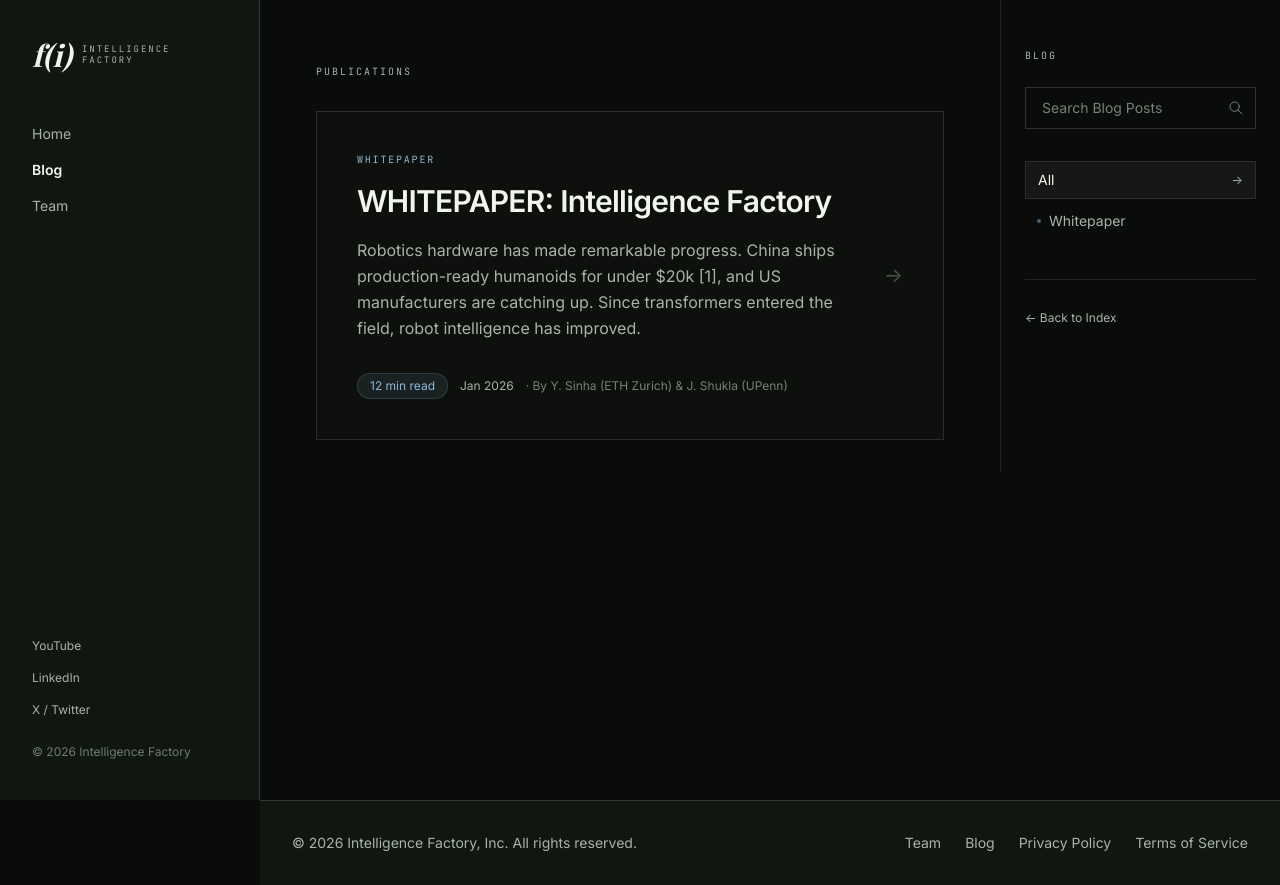
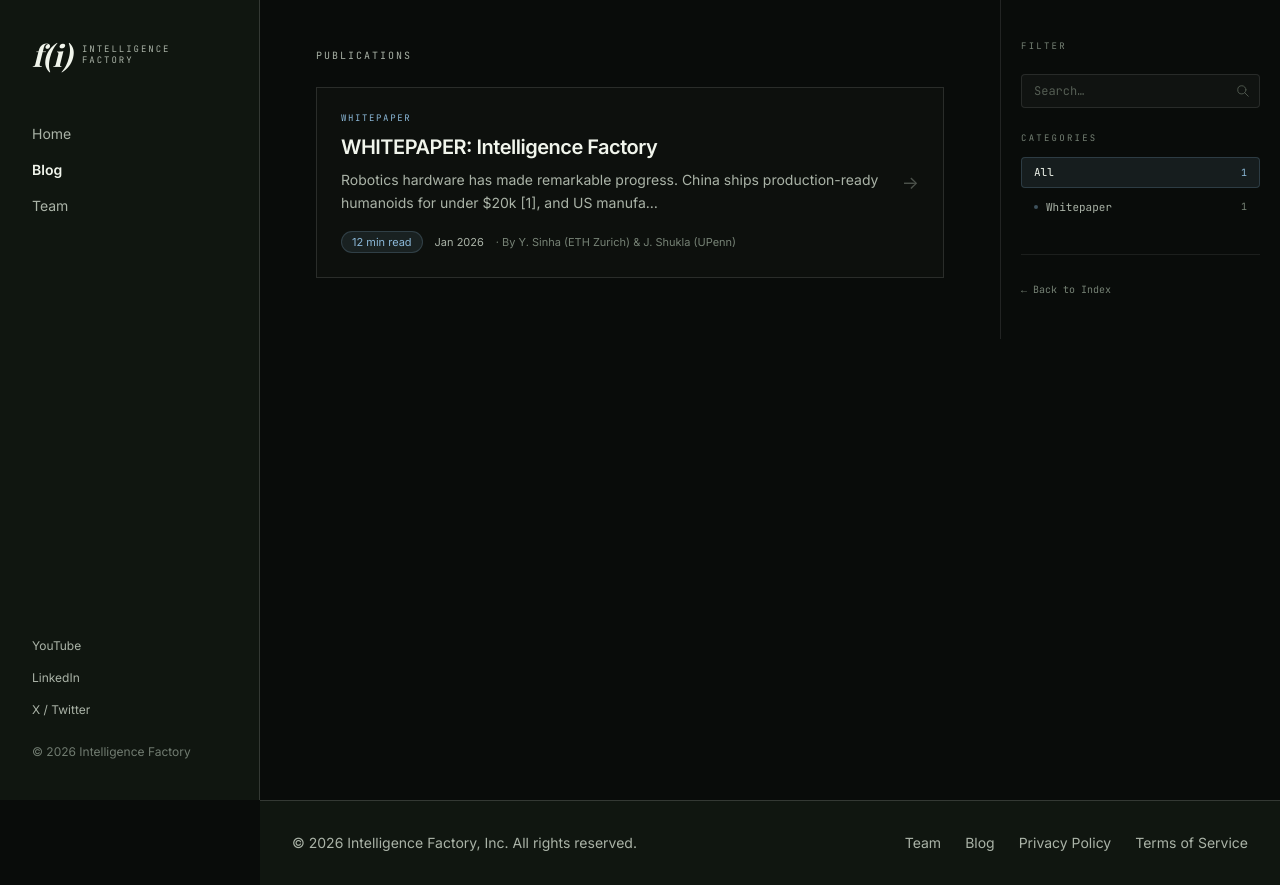
Before and after one commit to vaibhavnagargoje/fi-robotics, a Next.js app: page /blog in a window 1280 px wide. Built offline with nearby package versions, Linux system fonts and the light colour scheme; a web font is replaced by a local one.

Commit message:
fix video layout and blog page

```diff
--- a/components/sections/blog/BlogGrid.tsx
+++ b/components/sections/blog/BlogGrid.tsx
@@ -17,35 +17,35 @@
   if (remaining.length === 0) return null;
 
   return (
-    <section className="bg-[#090c0a] px-8 md:px-14 pb-14">
-      <div className="grid grid-cols-1 md:grid-cols-2 gap-4 mt-4">
+    <section className="bg-[#090c0a] px-8 md:px-14 pb-10">
+      <div className="grid grid-cols-1 md:grid-cols-2 lg:grid-cols-3 gap-3 mt-3">
         {remaining.map((post) => (
           <Link
             key={post.slug}
             href={`/blog/${post.slug}`}
-            className="group block border border-white/12 bg-[#0d100d] p-7 hover:border-white/25 transition-all duration-200"
+            className="group block border border-white/12 bg-[#0d100d] p-5 hover:border-white/25 transition-all duration-200"
           >
             {/* Tag */}
-            <p className="font-mono text-[10px] tracking-[0.18em] text-[#8bb8d8] uppercase mb-4">
+            <p className="font-mono text-[9px] tracking-[0.18em] text-[#8bb8d8] uppercase mb-2">
               {post.tag}
             </p>
 
             {/* Title */}
-            <h3 className="font-sans font-semibold text-lg md:text-xl text-[#f1f5ec] leading-snug mb-3 group-hover:text-[#8bb8d8] transition-colors">
+            <h3 className="font-sans font-semibold text-sm md:text-base text-[#f1f5ec] leading-snug mb-2 group-hover:text-[#8bb8d8] transition-colors">
               {post.title}
             </h3>
 
             {/* Excerpt */}
-            <p className="font-sans text-sm text-[#aab3a7] leading-relaxed mb-7">
-              {getExcerpt(post.body, 140)}
+            <p className="font-sans text-xs text-[#aab3a7] leading-relaxed mb-4">
+              {getExcerpt(post.body, 100)}
             </p>
 
             {/* Meta row */}
-            <div className="flex flex-wrap items-center gap-3">
-              <span className="font-sans text-xs text-[#8bb8d8] bg-[#8bb8d8]/10 border border-[#8bb8d8]/20 px-3 py-1 rounded-full">
+            <div className="flex flex-wrap items-center gap-2">
+              <span className="font-sans text-[10px] text-[#8bb8d8] bg-[#8bb8d8]/10 border border-[#8bb8d8]/20 px-2 py-0.5 rounded-full">
                 {post.readMin} min read
               </span>
-              <span className="font-sans text-xs text-[#aab3a7]">{post.date}</span>
+              <span className="font-sans text-[10px] text-[#aab3a7]">{post.date}</span>
             </div>
           </Link>
         ))}
--- a/components/sections/blog/BlogSidebar.tsx
+++ b/components/sections/blog/BlogSidebar.tsx
@@ -1,26 +1,29 @@
 import { posts } from "@/lib/posts";
 
 export default function BlogSidebar() {
-  /* Collect unique tags from all posts */
-  const tags = Array.from(new Set(posts.map((p) => p.tag)));
+  /* Collect unique tags with post counts */
+  const tagCounts = posts.reduce<Record<string, number>>((acc, p) => {
+    acc[p.tag] = (acc[p.tag] || 0) + 1;
+    return acc;
+  }, {});
+  const tags = Object.entries(tagCounts);
 
   return (
-    <div className="sticky top-0 px-6 py-12">
+    <div className="sticky top-0 px-5 py-10">
       {/* Header */}
-      <p className="font-mono text-[10px] tracking-[0.2em] text-[#aab3a7] uppercase mb-6">
-        Blog
+      <p className="font-mono text-[9px] tracking-[0.25em] text-[#768275] uppercase mb-5">
+        Filter
       </p>
 
       {/* Search input (UI only) */}
-      <div className="relative mb-8">
+      <div className="relative mb-6">
         <input
           type="text"
-          placeholder="Search Blog Posts"
-          readOnly
-          className="w-full bg-transparent border border-white/15 text-sm text-[#f1f5ec] placeholder-[#768275] px-4 py-2.5 font-sans focus:outline-none focus:border-[#8bb8d8]/40 transition-colors cursor-default"
+          placeholder="Search…"
+          className="w-full bg-white/[0.03] border border-white/10 rounded text-xs text-[#f1f5ec] placeholder-[#555e54] px-3 py-2 font-mono focus:outline-none focus:border-[#8bb8d8]/30 transition-colors"
         />
         <svg
-          className="absolute right-3 top-1/2 -translate-y-1/2 w-4 h-4 text-[#768275]"
+          className="absolute right-2.5 top-1/2 -translate-y-1/2 w-3.5 h-3.5 text-[#555e54]"
           fill="none"
           stroke="currentColor"
           viewBox="0 0 24 24"
@@ -34,31 +37,40 @@
         </svg>
       </div>
 
-      {/* Tags / Categories */}
-      <div className="space-y-1">
-        <button className="w-full flex items-center justify-between text-left font-sans text-sm text-[#f1f5ec] px-3 py-2 bg-white/5 border border-white/10 transition-colors">
+      {/* Categories */}
+      <p className="font-mono text-[9px] tracking-[0.25em] text-[#768275] uppercase mb-3">
+        Categories
+      </p>
+
+      <div className="flex flex-col gap-1">
+        {/* All button — active state */}
+        <button className="flex items-center justify-between text-left font-mono text-[11px] text-[#f1f5ec] px-3 py-1.5 bg-[#8bb8d8]/10 border border-[#8bb8d8]/20 rounded transition-colors">
           <span>All</span>
-          <span className="text-xs text-[#aab3a7]">→</span>
+          <span className="text-[10px] text-[#8bb8d8]">{posts.length}</span>
         </button>
 
-        {tags.map((tag) => (
+        {tags.map(([tag, count]) => (
           <button
             key={tag}
-            className="w-full flex items-center gap-2 text-left font-sans text-sm text-[#aab3a7] px-3 py-2 hover:text-[#f1f5ec] hover:bg-white/[0.03] transition-colors"
+            className="flex items-center justify-between text-left font-mono text-[11px] text-[#aab3a7] px-3 py-1.5 border border-transparent rounded hover:text-[#f1f5ec] hover:bg-white/[0.04] hover:border-white/8 transition-all duration-150"
           >
-            <span className="w-1 h-1 rounded-full bg-[#8bb8d8]/50 shrink-0" />
-            <span>{tag}</span>
+            <span className="flex items-center gap-2">
+              <span className="w-1 h-1 rounded-full bg-[#8bb8d8]/40 shrink-0" />
+              {tag}
+            </span>
+            <span className="text-[10px] text-[#768275]">{count}</span>
           </button>
         ))}
       </div>
 
       {/* Back to Index link */}
-      <div className="mt-10 pt-6 border-t border-white/10">
+      <div className="mt-8 pt-5 border-t border-white/8">
         <a
           href="/"
-          className="font-sans text-xs text-[#aab3a7] hover:text-[#8bb8d8] transition-colors inline-flex items-center gap-1.5"
+          className="group font-mono text-[10px] text-[#768275] hover:text-[#8bb8d8] transition-colors inline-flex items-center gap-1.5"
         >
-          ← Back to Index
+          <span className="group-hover:-translate-x-0.5 transition-transform">←</span>
+          Back to Index
         </a>
       </div>
     </div>
--- a/components/sections/blog/FeaturedPost.tsx
+++ b/components/sections/blog/FeaturedPost.tsx
@@ -17,50 +17,50 @@
   if (!post) return null;
 
   return (
-    <section className="bg-[#090c0a] px-8 md:px-14 pt-12 md:pt-16 pb-8">
+    <section className="bg-[#090c0a] px-8 md:px-14 pt-10 md:pt-12 pb-6">
       {/* Page header */}
-      <p className="font-mono text-[10px] tracking-[0.2em] text-[#aab3a7] uppercase mb-8">
+      <p className="font-mono text-[10px] tracking-[0.2em] text-[#aab3a7] uppercase mb-6">
         Publications
       </p>
 
       {/* Featured card */}
       <Link
         href={`/blog/${post.slug}`}
-        className="group block border border-white/12 bg-[#0d100d] p-8 md:p-10 hover:border-white/25 transition-all duration-200"
+        className="group block border border-white/12 bg-[#0d100d] p-5 md:p-6 hover:border-white/25 transition-all duration-200"
       >
-        <div className="flex flex-col md:flex-row md:items-start md:justify-between gap-6">
+        <div className="flex flex-col md:flex-row md:items-center md:justify-between gap-4">
           <div className="flex-1 min-w-0">
             {/* Tag */}
-            <p className="font-mono text-[10px] tracking-[0.18em] text-[#8bb8d8] uppercase mb-4">
+            <p className="font-mono text-[9px] tracking-[0.18em] text-[#8bb8d8] uppercase mb-2">
               {post.tag}
             </p>
 
             {/* Title */}
-            <h2 className="font-sans font-semibold text-2xl md:text-3xl text-[#f1f5ec] leading-tight tracking-tight mb-4 group-hover:text-[#8bb8d8] transition-colors">
+            <h2 className="font-sans font-semibold text-lg md:text-xl text-[#f1f5ec] leading-snug tracking-tight mb-2 group-hover:text-[#8bb8d8] transition-colors">
               {post.title}
             </h2>
 
             {/* Excerpt */}
-            <p className="font-sans text-sm md:text-base text-[#aab3a7] leading-relaxed max-w-2xl mb-8">
-              {getExcerpt(post.body, 220)}
+            <p className="font-sans text-sm text-[#aab3a7] leading-relaxed max-w-xl mb-4">
+              {getExcerpt(post.body, 120)}
             </p>
 
             {/* Meta row */}
             <div className="flex flex-wrap items-center gap-3">
-              <span className="font-sans text-xs text-[#8bb8d8] bg-[#8bb8d8]/10 border border-[#8bb8d8]/20 px-3 py-1 rounded-full">
+              <span className="font-sans text-[11px] text-[#8bb8d8] bg-[#8bb8d8]/10 border border-[#8bb8d8]/20 px-2.5 py-0.5 rounded-full">
                 {post.readMin} min read
               </span>
-              <span className="font-sans text-xs text-[#aab3a7]">
+              <span className="font-sans text-[11px] text-[#aab3a7]">
                 {post.date}
               </span>
-              <span className="font-sans text-xs text-[#768275]">
+              <span className="font-sans text-[11px] text-[#768275]">
                 · By {post.author}
               </span>
             </div>
           </div>
 
           {/* Arrow */}
-          <span className="font-sans text-xl text-[#aab3a7]/40 group-hover:text-[#8bb8d8] group-hover:translate-x-1 transition-all shrink-0 hidden md:block self-center">
+          <span className="font-sans text-lg text-[#aab3a7]/40 group-hover:text-[#8bb8d8] group-hover:translate-x-1 transition-all shrink-0 hidden md:block self-center">
             →
           </span>
         </div>
--- a/components/sections/home/HeroSection.tsx
+++ b/components/sections/home/HeroSection.tsx
@@ -6,7 +6,7 @@
       {/* Copy */}
       <div className="lg:col-span-6">
         <p className="font-mono text-[10px] tracking-[0.15em] text-[#aab3a7] mb-5 uppercase">
-          INTELLIGENCE FACTORY
+
         </p>
 
         <h1 className="font-serif italic text-[clamp(40px,6vw,80px)] text-[#f1f5ec] leading-[1.05] tracking-tight">
--- a/components/sections/home/ProblemSection.tsx
+++ b/components/sections/home/ProblemSection.tsx
@@ -1,13 +1,9 @@
 export default function ProblemSection() {
   return (
-    <section className="bg-[#050705] text-white border-b border-white/15 px-8 md:px-12 py-10 md:py-14">
+    <section className="bg-[#050705] text-white border-b border-white/15 px-8 md:px-12 py-6 md:py-4">
       <div className="max-w-3xl">
-        <p className="font-sans text-base md:text-lg font-light text-white/70 leading-relaxed mb-5">
-          We build foundation models for physical autonomy — powered by the largest
-          collection of human demonstration data on Earth.
-        </p>
-        <p className="font-sans text-base md:text-lg font-light text-white/70 leading-relaxed">
-          Deploying robots with human-level dexterity and reasoning in the real world.
+        <p className="font-sans text-base md:text-lg font-light text-white/70 leading-relaxed mb-4">
+          We build foundation models for robotic manipulation - deploying bots with human-level dexterity and reasoning in the real world.
         </p>
       </div>
     </section>
--- a/components/sections/home/VideoShowcase.tsx
+++ b/components/sections/home/VideoShowcase.tsx
@@ -4,24 +4,27 @@
   {
     src: "/src-videos/optimized/Recording-Treats.mp4",
     label: "Live Feed 02",
-    // title: "Variation is the curriculum.",
-    // detail: "Everyday work captured across the conditions robots must handle.",
+    wide: true, // horizontal video – gets more space
   },
   {
     src: "/src-videos/optimized/cable_plugging_initial_runs.mp4",
     label: "Live Feed 03",
-    // title: "Cable plugging — initial runs.",
-    // detail: "Contact-rich tasks recorded from first attempts, preserving the full diversity of real behaviour.",
+    wide: false, // vertical video – narrower column, cropped to match height
   },
 ];
 
 export default function VideoShowcase() {
   return (
     <section className="bg-[#050705] border-b border-white/15 text-white">
-      <div className="p-4 grid grid-cols-1 lg:grid-cols-2 gap-4">
+      {/* flex row: horizontal vid ~68%, vertical vid ~32%, same height */}
+      <div className="p-4 flex flex-col lg:flex-row gap-4">
         {recordings.map((recording) => (
-          <article key={recording.label} className="group">
-            <div className="aspect-video border-2 border-white bg-black p-2 shadow-[5px_5px_0px_0px_rgba(255,255,255,0.22)]">
+          <article
+            key={recording.label}
+            className="group"
+            style={{ flex: recording.wide ? "0 0 68%" : "1 1 0%" }}
+          >
+            <div className="h-[420px] xl:h-[520px] border-2 border-white bg-black p-2 shadow-[5px_5px_0px_0px_rgba(255,255,255,0.22)]">
               <div className="w-full h-full border-2 border-white/70">
                 <VideoFeed
                   src={recording.src}
@@ -32,7 +35,6 @@
                 />
               </div>
             </div>
-
           </article>
         ))}
       </div>
```
